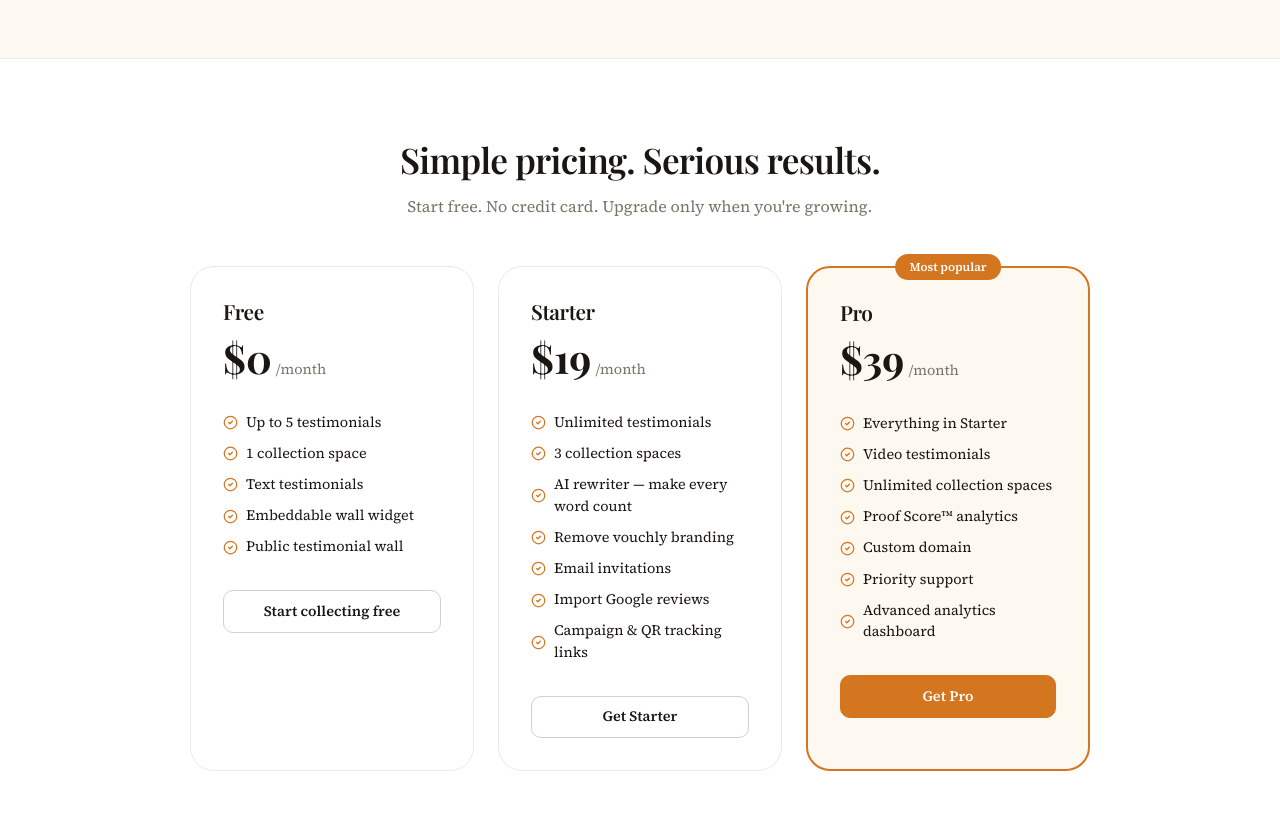
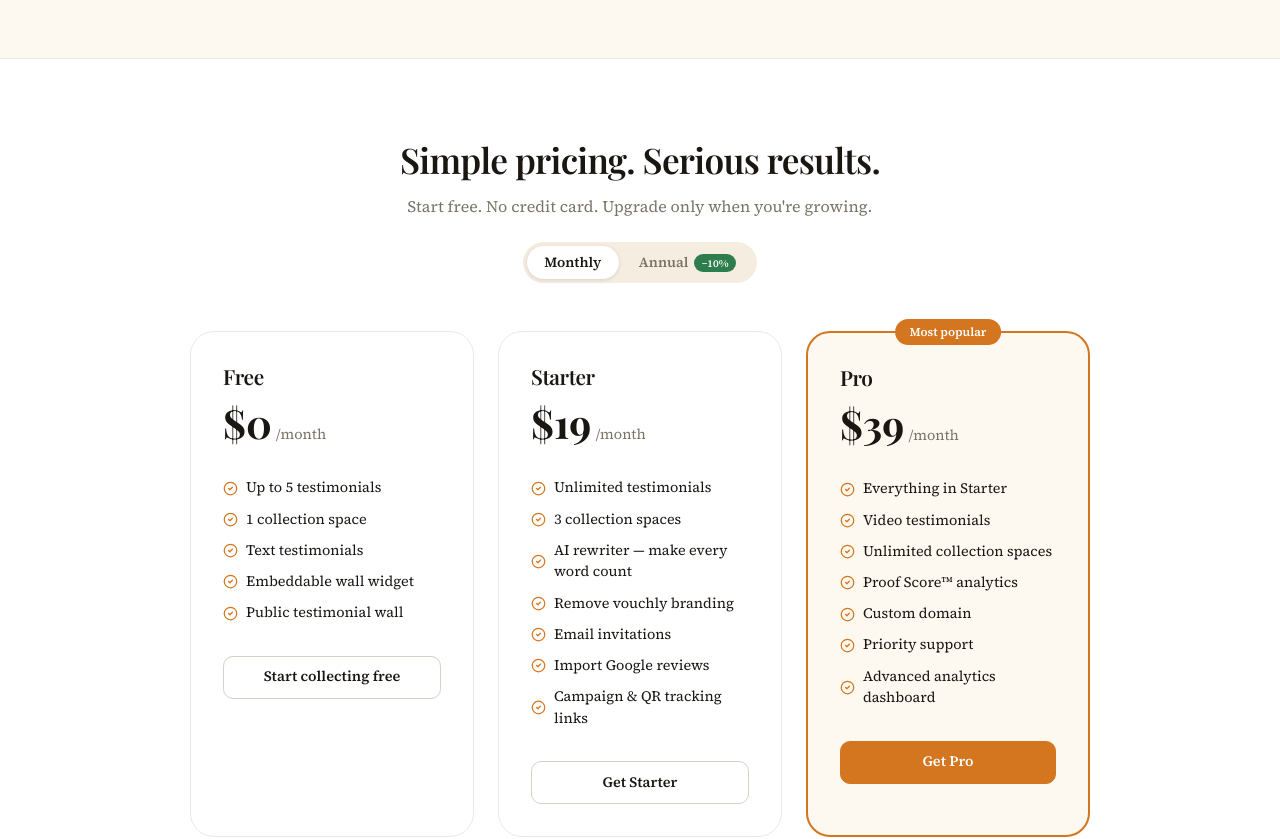
Before and after one commit to haraphat01/vouchly, a Next.js app: page / in a window 1280 px wide. Shown: the part 2860-3699 px from the top of the page. Built offline with nearby package versions, Linux system fonts and the light colour scheme; no server answers.

Commit message:
added annual sub

```diff
--- a/src/app/api/billing/checkout/route.ts
+++ b/src/app/api/billing/checkout/route.ts
@@ -9,13 +9,16 @@ const stripe = new Stripe(process.env.STRIPE_SECRET_KEY || 'sk_test_placeholder'
 const PRICE_IDS: Record<string, string> = {
   starter: process.env.STRIPE_STARTER_PRICE_ID || 'price_starter_placeholder',
   pro: process.env.STRIPE_PRO_PRICE_ID || 'price_pro_placeholder',
+  'starter-annual': process.env.STRIPE_STARTER_ANNUAL_PRICE_ID || 'price_starter_annual_placeholder',
+  'pro-annual': process.env.STRIPE_PRO_ANNUAL_PRICE_ID || 'price_pro_annual_placeholder',
 }
 
 export async function POST(req: NextRequest) {
   try {
-    const { plan } = await req.json()
+    const { plan, interval = 'monthly' } = await req.json()
+    const priceKey = interval === 'annual' ? `${plan}-annual` : plan
 
-    if (!PRICE_IDS[plan]) {
+    if (!PRICE_IDS[priceKey]) {
       return NextResponse.json({ error: 'Invalid plan' }, { status: 400 })
     }
 
@@ -35,11 +38,11 @@ export async function POST(req: NextRequest) {
 
     const session = await stripe.checkout.sessions.create({
       mode: 'subscription',
-      line_items: [{ price: PRICE_IDS[plan], quantity: 1 }],
+      line_items: [{ price: PRICE_IDS[priceKey], quantity: 1 }],
       success_url: `${process.env.NEXT_PUBLIC_APP_URL}/dashboard/settings?tab=billing&success=true`,
       cancel_url: `${process.env.NEXT_PUBLIC_APP_URL}/dashboard/settings?tab=billing`,
       customer_email: customerEmail,
-      metadata: { plan, user_id: userId ?? '' },
+      metadata: { plan, interval, user_id: userId ?? '' },
       allow_promotion_codes: true,
     })
 
--- a/src/app/api/billing/webhook/route.ts
+++ b/src/app/api/billing/webhook/route.ts
@@ -8,6 +8,8 @@ const stripe = new Stripe(process.env.STRIPE_SECRET_KEY || 'sk_test_placeholder'
 const PLAN_PRICES: Record<string, { plan: 'starter' | 'pro'; price: number }> = {
   [process.env.STRIPE_STARTER_PRICE_ID || 'price_starter']: { plan: 'starter', price: 19 },
   [process.env.STRIPE_PRO_PRICE_ID || 'price_pro']: { plan: 'pro', price: 39 },
+  [process.env.STRIPE_STARTER_ANNUAL_PRICE_ID || 'price_starter_annual']: { plan: 'starter', price: 205.20 },
+  [process.env.STRIPE_PRO_ANNUAL_PRICE_ID || 'price_pro_annual']: { plan: 'pro', price: 421.20 },
 }
 
 export async function POST(req: NextRequest) {
--- a/src/app/dashboard/settings/page.tsx
+++ b/src/app/dashboard/settings/page.tsx
@@ -13,6 +13,7 @@ export default function SettingsPage() {
   const [saved, setSaved] = useState(false)
   const [name, setName] = useState('')
   const [tab, setTab] = useState<'profile' | 'billing'>('profile')
+  const [billingInterval, setBillingInterval] = useState<'monthly' | 'annual'>('monthly')
 
   useEffect(() => {
     if (profile?.full_name) setName(profile.full_name)
@@ -42,7 +43,7 @@ export default function SettingsPage() {
         'Content-Type': 'application/json',
         ...(authSession?.access_token ? { 'Authorization': `Bearer ${authSession.access_token}` } : {}),
       },
-      body: JSON.stringify({ plan }),
+      body: JSON.stringify({ plan, interval: billingInterval }),
     })
     const { url } = await res.json()
     if (url) window.location.href = url
@@ -119,18 +120,39 @@ export default function SettingsPage() {
           {/* Upgrade plans */}
           {profile?.plan !== 'pro' && (
             <div>
-              <h2 style={{ fontSize: '1rem', marginBottom: '1rem' }}>Upgrade your plan</h2>
+              <div style={{ display: 'flex', alignItems: 'center', justifyContent: 'space-between', marginBottom: '1rem', flexWrap: 'wrap', gap: '0.75rem' }}>
+                <h2 style={{ fontSize: '1rem', margin: 0 }}>Upgrade your plan</h2>
+                {/* Billing interval toggle */}
+                <div style={{ display: 'inline-flex', alignItems: 'center', background: '#f5ede0', borderRadius: 100, padding: '0.2rem', gap: '0.15rem' }}>
+                  {(['monthly', 'annual'] as const).map(iv => (
+                    <button key={iv} onClick={() => setBillingInterval(iv)}
+                      style={{ padding: '0.3rem 0.85rem', borderRadius: 100, border: 'none', cursor: 'pointer', fontSize: '0.8rem', fontWeight: 600, transition: 'all 0.15s', background: billingInterval === iv ? 'white' : 'transparent', color: billingInterval === iv ? 'var(--ink)' : 'var(--ink-muted)', boxShadow: billingInterval === iv ? '0 1px 3px rgba(0,0,0,0.12)' : 'none' }}>
+                      {iv === 'monthly' ? 'Monthly' : 'Annual'}
+                      {iv === 'annual' && <span style={{ marginLeft: 5, background: '#2e7d4f', color: 'white', fontSize: '0.65rem', fontWeight: 700, padding: '0.1rem 0.4rem', borderRadius: 100 }}>−10%</span>}
+                    </button>
+                  ))}
+                </div>
+              </div>
               <div style={{ display: 'flex', flexDirection: 'column', gap: '1rem' }}>
                 {(profile?.plan === 'free' ? ['starter', 'pro'] : ['pro']).map(planKey => {
                   const plan = PLANS[planKey as keyof typeof PLANS]
+                  const isAnnual = billingInterval === 'annual'
+                  const displayPrice = isAnnual ? plan.annualMonthly : plan.price
                   return (
                     <div key={planKey} className="card" style={{ border: planKey === 'pro' ? '2px solid var(--brand)' : '1px solid #eceae6', position: 'relative' }}>
                       {planKey === 'pro' && <div style={{ position: 'absolute', top: -12, right: 20, background: 'var(--brand)', color: 'white', fontSize: '0.7rem', fontWeight: 700, padding: '0.2rem 0.75rem', borderRadius: 100 }}>Most popular</div>}
                       <div style={{ display: 'flex', justifyContent: 'space-between', alignItems: 'flex-start', marginBottom: '1rem', flexWrap: 'wrap', gap: '0.75rem' }}>
                         <div>
                           <h3 style={{ fontSize: '1.1rem', marginBottom: '0.2rem' }}>{plan.name}</h3>
-                          <span style={{ fontFamily: 'var(--font-display)', fontSize: '1.8rem', fontWeight: 700 }}>${plan.price}</span>
-                          <span style={{ color: 'var(--ink-muted)', fontSize: '0.85rem' }}>/month</span>
+                          <div style={{ display: 'flex', alignItems: 'baseline', gap: 4 }}>
+                            <span style={{ fontFamily: 'var(--font-display)', fontSize: '1.8rem', fontWeight: 700 }}>${displayPrice}</span>
+                            <span style={{ color: 'var(--ink-muted)', fontSize: '0.85rem' }}>/month</span>
+                          </div>
+                          {isAnnual && (
+                            <div style={{ fontSize: '0.75rem', color: '#2e7d4f', fontWeight: 600 }}>
+                              ${plan.annualPrice}/year · Save ${Math.round((plan.price * 12 - plan.annualPrice) * 100) / 100}
+                            </div>
+                          )}
                         </div>
                         <button onClick={() => handleUpgrade(planKey as 'starter' | 'pro')} className={`btn ${planKey === 'pro' ? 'btn-primary' : 'btn-secondary'}`} style={{ fontSize: '0.875rem' }}>
                           Upgrade to {plan.name}
--- a/src/app/page.tsx
+++ b/src/app/page.tsx
@@ -4,7 +4,6 @@ import {
   Star,
   Zap,
   ArrowRight,
-  CheckCircle2,
   Quote,
   Video,
   Wand2,
@@ -22,6 +21,7 @@ import {
 } from 'lucide-react'
 import { getTranslations } from 'next-intl/server'
 import LanguageSwitcher from '@/components/LanguageSwitcher'
+import PricingSection from '@/components/PricingSection'
 
 const ICON_STROKE = 1.5
 const ICON_SIZE = 20
@@ -81,19 +81,19 @@ export default async function Home() {
 
   const plans = [
     {
-      name: t('plan_free_name'), price: '$0', period: t('per_month'),
+      name: t('plan_free_name'), monthlyPrice: '$0', annualMonthly: '$0', annualTotal: '$0', annualSavings: '$0', period: t('per_month'),
       features: [t('plan_free_f1'), t('plan_free_f2'), t('plan_free_f3'), t('plan_free_f4'), t('plan_free_f5')],
-      cta: t('plan_free_cta'), href: '/auth/signup', featured: false,
+      cta: t('plan_free_cta'), href: '/auth/signup', featured: false, isFree: true,
     },
     {
-      name: t('plan_starter_name'), price: '$19', period: t('per_month'),
+      name: t('plan_starter_name'), monthlyPrice: '$19', annualMonthly: '$17.10', annualTotal: '$205.20', annualSavings: '$22.80', period: t('per_month'),
       features: [t('plan_starter_f1'), t('plan_starter_f2'), t('plan_starter_f3'), t('plan_starter_f4'), t('plan_starter_f5'), t('plan_starter_f6'), t('plan_starter_f7')],
-      cta: t('plan_starter_cta'), href: '/auth/signup?plan=starter', featured: false,
+      cta: t('plan_starter_cta'), href: '/auth/signup?plan=starter', featured: false, isFree: false,
     },
     {
-      name: t('plan_pro_name'), price: '$39', period: t('per_month'),
+      name: t('plan_pro_name'), monthlyPrice: '$39', annualMonthly: '$35.10', annualTotal: '$421.20', annualSavings: '$46.80', period: t('per_month'),
       features: [t('plan_pro_f1'), t('plan_pro_f2'), t('plan_pro_f3'), t('plan_pro_f4'), t('plan_pro_f5'), t('plan_pro_f6'), t('plan_pro_f7')],
-      cta: t('plan_pro_cta'), href: '/auth/signup?plan=pro', featured: true,
+      cta: t('plan_pro_cta'), href: '/auth/signup?plan=pro', featured: true, isFree: false,
     },
   ]
 
@@ -239,32 +239,12 @@ export default async function Home() {
       </section>
 
       {/* Pricing */}
-      <section id="pricing" style={{ background: 'white', borderTop: '1px solid #eceae6', padding: 'clamp(2.5rem, 8vw, 5rem) 0' }}>
-        <div style={{ maxWidth: 1100, margin: '0 auto', padding: '0 1.25rem' }}>
-          <h2 style={{ textAlign: 'center', fontSize: 'clamp(1.5rem, 4vw, 2.2rem)', marginBottom: '0.75rem' }}>{t('pricing_title')}</h2>
-          <p style={{ textAlign: 'center', color: 'var(--ink-muted)', marginBottom: 'clamp(1.5rem, 4vw, 3rem)' }}>{t('pricing_sub')}</p>
-          <div style={{ display: 'grid', gridTemplateColumns: 'repeat(auto-fit, minmax(260px, 1fr))', gap: '1.5rem', maxWidth: 900, margin: '0 auto' }}>
-            {plans.map((plan) => (
-              <div key={plan.name} style={{ border: plan.featured ? '2px solid var(--brand)' : '1px solid #eceae6', borderRadius: 'var(--radius-xl)', padding: 'clamp(1.25rem, 4vw, 2rem)', position: 'relative', background: plan.featured ? 'var(--paper)' : 'white' }}>
-                {plan.featured && <div style={{ position: 'absolute', top: -14, left: '50%', transform: 'translateX(-50%)', background: 'var(--brand)', color: 'white', fontSize: '0.75rem', fontWeight: 700, padding: '0.25rem 0.9rem', borderRadius: 100 }}>{t('most_popular')}</div>}
-                <h3 style={{ fontSize: '1.3rem', marginBottom: '0.25rem' }}>{plan.name}</h3>
-                <div style={{ display: 'flex', alignItems: 'baseline', gap: 4, marginBottom: '1.5rem' }}>
-                  <span style={{ fontFamily: 'var(--font-display)', fontSize: '2.5rem', fontWeight: 700, color: 'var(--ink)' }}>{plan.price}</span>
-                  <span style={{ color: 'var(--ink-muted)', fontSize: '0.9rem' }}>{plan.period}</span>
-                </div>
-                <ul style={{ listStyle: 'none', padding: 0, margin: '0 0 2rem', display: 'flex', flexDirection: 'column', gap: '0.6rem' }}>
-                  {plan.features.map(f => (
-                    <li key={f} style={{ display: 'flex', alignItems: 'center', gap: 8, fontSize: '0.9rem', color: 'var(--ink)' }}>
-                      <CheckCircle2 size={15} color="var(--brand)" style={{ flexShrink: 0 }} /> {f}
-                    </li>
-                  ))}
-                </ul>
-                <Link href={plan.href} className={`btn ${plan.featured ? 'btn-primary' : 'btn-secondary'}`} style={{ width: '100%', justifyContent: 'center' }}>{plan.cta}</Link>
-              </div>
-            ))}
-          </div>
-        </div>
-      </section>
+      <PricingSection
+        plans={plans}
+        title={t('pricing_title')}
+        subtitle={t('pricing_sub')}
+        mostPopularLabel={t('most_popular')}
+      />
 
       {/* Final CTA */}
       <section style={{ maxWidth: 1100, margin: '0 auto', padding: 'clamp(2.5rem, 8vw, 5rem) 1.25rem', textAlign: 'center' }}>
--- /dev/null
+++ b/src/components/PricingSection.tsx
@@ -0,0 +1,93 @@
+'use client'
+import { useState } from 'react'
+import Link from 'next/link'
+import { CheckCircle2 } from 'lucide-react'
+
+type Plan = {
+  name: string
+  monthlyPrice: string
+  annualMonthly: string
+  annualTotal: string
+  annualSavings: string
+  period: string
+  features: string[]
+  cta: string
+  href: string
+  featured: boolean
+  isFree: boolean
+}
+
+type Props = {
+  plans: Plan[]
+  title: string
+  subtitle: string
+  mostPopularLabel: string
+}
+
+export default function PricingSection({ plans, title, subtitle, mostPopularLabel }: Props) {
+  const [interval, setInterval] = useState<'monthly' | 'annual'>('monthly')
+
+  return (
+    <section id="pricing" style={{ background: 'white', borderTop: '1px solid #eceae6', padding: 'clamp(2.5rem, 8vw, 5rem) 0' }}>
+      <div style={{ maxWidth: 1100, margin: '0 auto', padding: '0 1.25rem' }}>
+        <h2 style={{ textAlign: 'center', fontSize: 'clamp(1.5rem, 4vw, 2.2rem)', marginBottom: '0.75rem' }}>{title}</h2>
+        <p style={{ textAlign: 'center', color: 'var(--ink-muted)', marginBottom: '1.5rem' }}>{subtitle}</p>
+
+        {/* Billing interval toggle */}
+        <div style={{ display: 'flex', justifyContent: 'center', marginBottom: 'clamp(1.5rem, 4vw, 3rem)' }}>
+          <div style={{ display: 'inline-flex', alignItems: 'center', background: '#f5ede0', borderRadius: 100, padding: '0.25rem', gap: '0.15rem' }}>
+            {(['monthly', 'annual'] as const).map(iv => (
+              <button key={iv} onClick={() => setInterval(iv)}
+                style={{ padding: '0.4rem 1.1rem', borderRadius: 100, border: 'none', cursor: 'pointer', fontSize: '0.875rem', fontWeight: 600, transition: 'all 0.15s', background: interval === iv ? 'white' : 'transparent', color: interval === iv ? 'var(--ink)' : 'var(--ink-muted)', boxShadow: interval === iv ? '0 1px 4px rgba(0,0,0,0.12)' : 'none' }}>
+                {iv === 'monthly' ? 'Monthly' : 'Annual'}
+                {iv === 'annual' && (
+                  <span style={{ marginLeft: 6, background: '#2e7d4f', color: 'white', fontSize: '0.65rem', fontWeight: 700, padding: '0.1rem 0.45rem', borderRadius: 100 }}>−10%</span>
+                )}
+              </button>
+            ))}
+          </div>
+        </div>
+
+        <div style={{ display: 'grid', gridTemplateColumns: 'repeat(auto-fit, minmax(260px, 1fr))', gap: '1.5rem', maxWidth: 900, margin: '0 auto' }}>
+          {plans.map((plan) => {
+            const isAnnual = interval === 'annual' && !plan.isFree
+            const price = isAnnual ? plan.annualMonthly : plan.monthlyPrice
+            return (
+              <div key={plan.name} style={{ border: plan.featured ? '2px solid var(--brand)' : '1px solid #eceae6', borderRadius: 'var(--radius-xl)', padding: 'clamp(1.25rem, 4vw, 2rem)', position: 'relative', background: plan.featured ? 'var(--paper)' : 'white' }}>
+                {plan.featured && (
+                  <div style={{ position: 'absolute', top: -14, left: '50%', transform: 'translateX(-50%)', background: 'var(--brand)', color: 'white', fontSize: '0.75rem', fontWeight: 700, padding: '0.25rem 0.9rem', borderRadius: 100, whiteSpace: 'nowrap' }}>
+                    {mostPopularLabel}
+                  </div>
+                )}
+                <h3 style={{ fontSize: '1.3rem', marginBottom: '0.25rem' }}>{plan.name}</h3>
+                <div style={{ display: 'flex', alignItems: 'baseline', gap: 4, marginBottom: isAnnual ? '0.25rem' : '1.5rem' }}>
+                  <span style={{ fontFamily: 'var(--font-display)', fontSize: '2.5rem', fontWeight: 700, color: 'var(--ink)' }}>{price}</span>
+                  <span style={{ color: 'var(--ink-muted)', fontSize: '0.9rem' }}>{plan.period}</span>
+                </div>
+                {isAnnual && (
+                  <p style={{ fontSize: '0.78rem', color: '#2e7d4f', fontWeight: 600, marginBottom: '1.5rem' }}>
+                    {plan.annualTotal}/year · Save {plan.annualSavings}
+                  </p>
+                )}
+                <ul style={{ listStyle: 'none', padding: 0, margin: '0 0 2rem', display: 'flex', flexDirection: 'column', gap: '0.6rem' }}>
+                  {plan.features.map(f => (
+                    <li key={f} style={{ display: 'flex', alignItems: 'center', gap: 8, fontSize: '0.9rem', color: 'var(--ink)' }}>
+                      <CheckCircle2 size={15} color="var(--brand)" style={{ flexShrink: 0 }} /> {f}
+                    </li>
+                  ))}
+                </ul>
+                <Link
+                  href={plan.isFree ? plan.href : `${plan.href}&interval=${interval}`}
+                  className={`btn ${plan.featured ? 'btn-primary' : 'btn-secondary'}`}
+                  style={{ width: '100%', justifyContent: 'center' }}
+                >
+                  {plan.cta}
+                </Link>
+              </div>
+            )
+          })}
+        </div>
+      </div>
+    </section>
+  )
+}
--- a/src/lib/utils.ts
+++ b/src/lib/utils.ts
@@ -39,6 +39,8 @@ export const PLANS = {
   free: {
     name: 'Free',
     price: 0,
+    annualPrice: 0,
+    annualMonthly: 0,
     testimonials: 5,
     spaces: 1,
     ai: false,
@@ -50,6 +52,8 @@ export const PLANS = {
   starter: {
     name: 'Starter',
     price: 19,
+    annualPrice: 205.20, // $19 × 12 × 0.9 (10% off)
+    annualMonthly: 17.10,
     testimonials: -1, // unlimited
     spaces: 3,
     ai: true,
@@ -61,6 +65,8 @@ export const PLANS = {
   pro: {
     name: 'Pro',
     price: 39,
+    annualPrice: 421.20, // $39 × 12 × 0.9 (10% off)
+    annualMonthly: 35.10,
     testimonials: -1,
     spaces: -1,
     ai: true,
```
